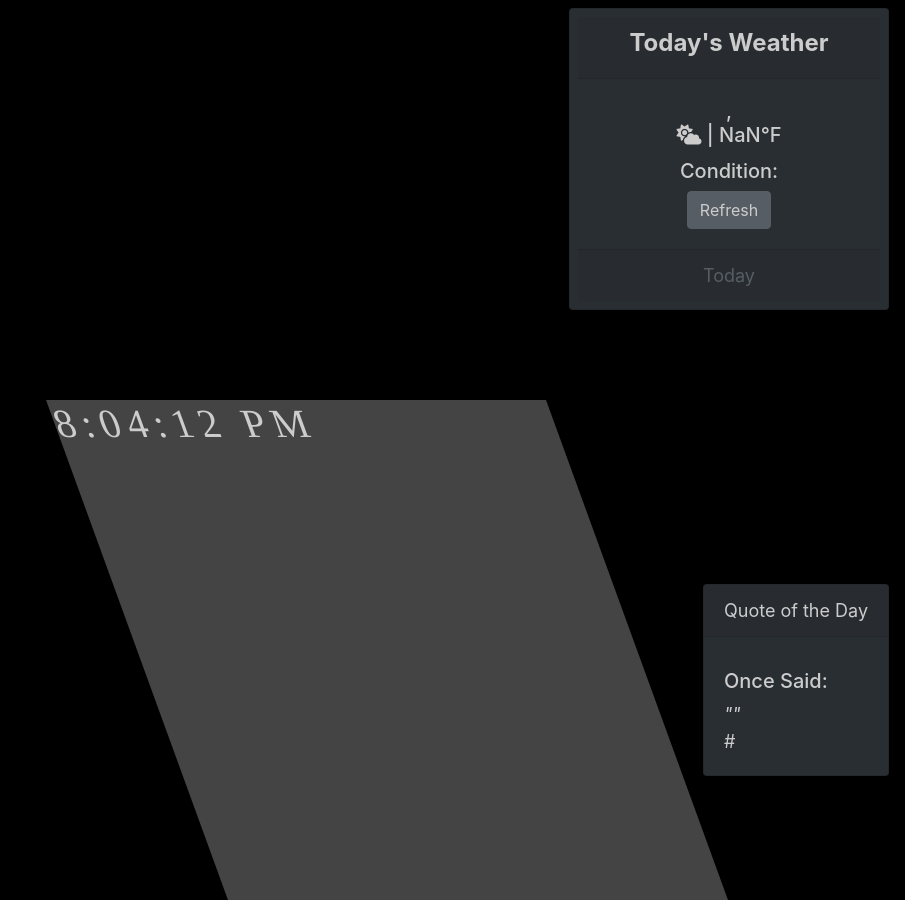
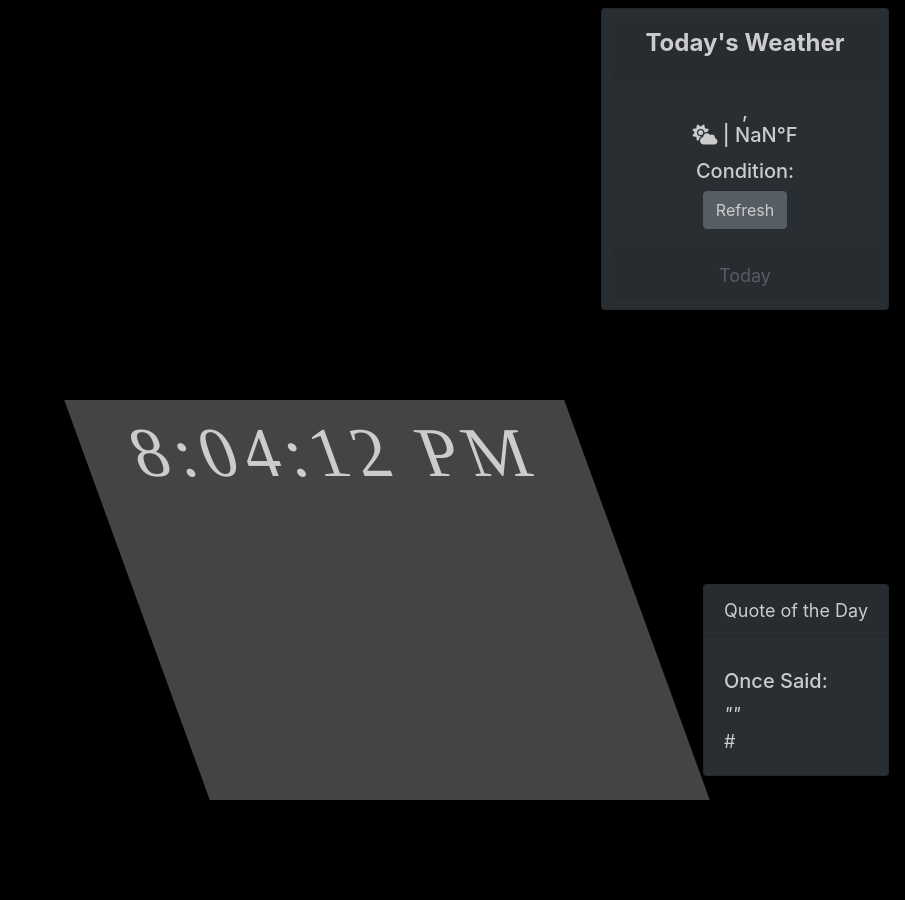
Before and after one commit to ZachPfeifer/react-inspire, a React (Create React App) app: page / in a window 1280 px wide. Shown: the whole page, without its empty margins (375-1280 px from the left). After the commit the page ends 800 px from the top, so only its background shows below. Built offline with nearby package versions, Linux system fonts and the light colour scheme; no server answers.

Commit message:
touchups // statrting Todo

```diff
--- a/src/App.css
+++ b/src/App.css
@@ -71,17 +71,25 @@ body{
     left: 40%;
     transform: translateX(-50%) translateY(-50%);
     color: white;
-    font-size: 60px;
+    font-size: 70px;
     font-family: 'Nova Cut', cursive;
     letter-spacing: 7px;
     opacity: .8;
    /* z-index: auto; */
    /* new MAYBE Stuff */
   width: 500px;
-	height: 500px;
+	height: 50%;
 	transform: skew(20deg);
 	background: #555;
 }
+.clock-pos{
+    position: absolute;
+  left: 0;
+  width: 100%;
+  text-align: center;
+}
+
+
 
 #todo-error{
   color: red;
--- a/src/App.js
+++ b/src/App.js
@@ -5,7 +5,7 @@ import './App.css';
 // import Background from './components/background/Background'
 import Quote from './components/quote/Quote'
 import Weather from './components/weather/Weather'
-import MyClock from './components/clock/clock'
+import MyClock from './components/clock/Clock'
 
 
 
--- a/src/components/clock/clock.js
+++ b/src/components/clock/clock.js
@@ -6,7 +6,7 @@ export default class MyClock extends Component {
     date: new Date()
   }
 
-  callMe() {
+  updateTime() {
     setInterval(() => {
       this.setState({ date: new Date() })
     }, 1000);
@@ -15,8 +15,8 @@ export default class MyClock extends Component {
   render() {
     return (
       <div className="clock">
-        <h1>{this.state.date.toLocaleTimeString()}</h1>
-        {this.callMe()}
+        <div className="clock-pos">{this.state.date.toLocaleTimeString()}</div>
+        {this.updateTime()}
       </div>
     );
   }
--- a/src/components/weather/Weather.js
+++ b/src/components/weather/Weather.js
@@ -8,7 +8,7 @@ export default class Weather extends Component {
 
 
     return (
-      <div className="card text-center w-25 p-2 text-white bg-dark mb-3 weather-pos">
+      <div className="card card-size text-center w-25 p-2 text-white bg-dark mb-3 weather-pos">
         <div className="card-header">
           <h4><b>Today's Weather</b></h4>
         </div>
```
Also changed, not shown: 1 other file (tests, documents, lock files or other folders).
